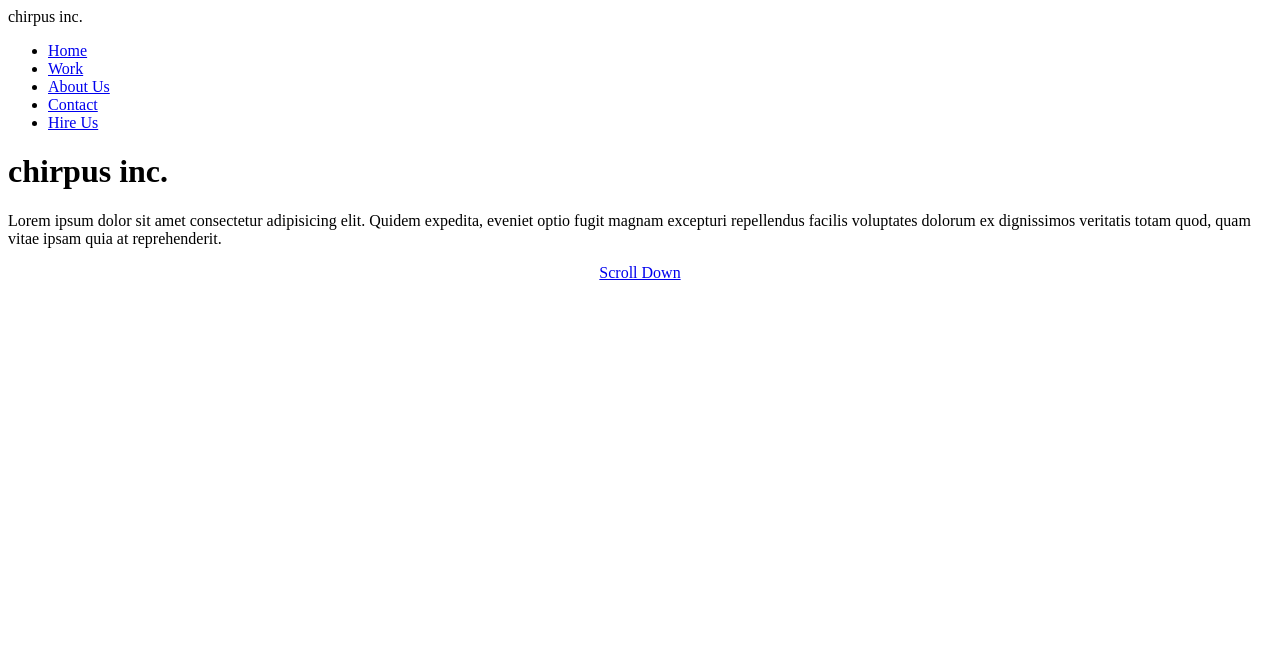
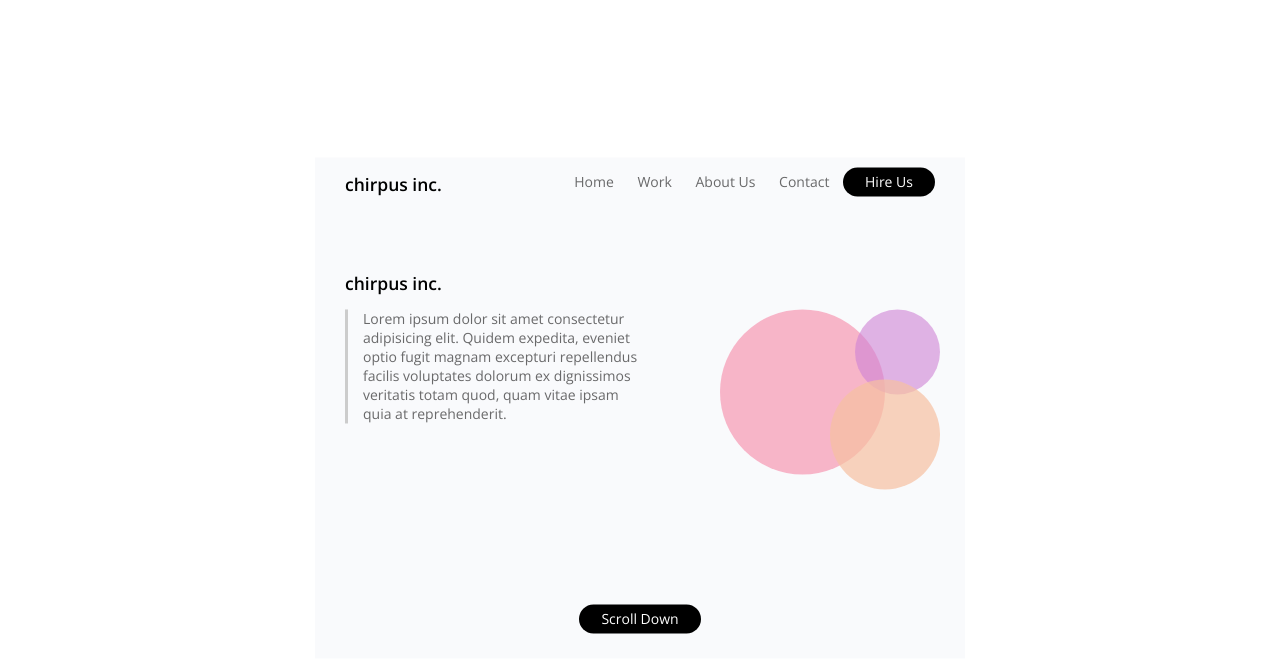
Before and after one commit to elilemons/html-css-lab-01, a plain HTML site: page index.html in a window 1280 px wide. Drawn offline with nearby package versions, Linux system fonts and the light colour scheme.

Commit message:
Mockup now coded

```diff
--- a/index.html
+++ b/index.html
@@ -1,39 +1,50 @@
 <!DOCTYPE html>
 <html>
+
 <head>
     <meta charset="utf-8" />
     <meta http-equiv="X-UA-Compatible" content="IE=edge">
     <title>chirpus inc.</title>
     <meta name="viewport" content="width=device-width, initial-scale=1">
+    <link href="https://fonts.googleapis.com/css?family=Open+Sans:400,600,700" rel="stylesheet">
     <link rel="stylesheet" type="text/css" media="screen" href="main.css" />
 </head>
+
 <body>
-    <nav class="nav">
+    <div class="a-container-to-contain-them-all">
+        <nav class="nav container">
             <span class="chirpus">
                 chirpus inc.
             </span>
-        <ul>
-            <li><a href="#">Home</a></li>
-            <li><a href="#">Work</a></li>
-            <li><a href="#">About Us</a></li>
-            <li><a href="#">Contact</a></li>
-            <li><a class="button1" id="navbutton" href="#">Hire Us</a></li>
+            <ul class="nav-items">
+                <li class="nav-item"><a href="#">Home</a></li>
+                <li class="nav-item"><a href="#">Work</a></li>
+                <li class="nav-item"><a href="#">About Us</a></li>
+                <li class="nav-item"><a href="#">Contact</a></li>
+                <li class="nav-item"><a class="button1" id="navbutton" href="#">Hire Us</a></li>
             </ul>
         </nav>
 
-    <main class="container">
+        <main class="main-content">
+            <section class="container">
+                <h1 class="chirpus">chirpus inc.</h1>
                 <div class="container-left">
-            <h1 class="chirpus">chirpus inc.</h1>
-            <p class="body-text">Lorem ipsum dolor sit amet consectetur adipisicing elit. Quidem expedita, eveniet optio fugit magnam excepturi repellendus facilis voluptates dolorum ex dignissimos veritatis totam quod, quam vitae ipsam quia at reprehenderit.</p>
+                    <p class="body-text">Lorem ipsum dolor sit amet consectetur adipisicing elit. Quidem expedita,
+                        eveniet optio fugit magnam excepturi repellendus facilis voluptates dolorum ex dignissimos
+                        veritatis totam quod, quam vitae ipsam quia at reprehenderit.</p>
                 </div>
 
                 <div class="container-right">
-            <div class="cirle-pink"></div>
-            <div class="cirle-purple"></div>
-            <div class="cirle-tan"></div>
+                    <div class="circle-container">
+                        <div class="circle circle-pink"></div>
+                        <div class="circle circle-purple"></div>
+                        <div class="circle circle-tan"></div>
+                    </div>
                 </div>
                 <div class="scroll"><a href="#">Scroll Down</a></div>
+            </section>
         </main>
+    </div>
+</body>
 
-</body>
 </html>
--- a/main.css
+++ b/main.css
@@ -1,4 +1,107 @@
+
+html {
+    font-size: 14px;
+}
+body {
+    background-color: white;
+    font-family: 'Open Sans', sans-serif;
+    color: #69696a;
+    height: 100vh;
+}
+h1, h2, h3, h4, h5, h6 { color: #000; font-weight: 600;}
+.a-container-to-contain-them-all {
+    background-color: #f9fafc;
+    width: 650px;
+    margin: 0 auto;
+    position: relative;
+    top: 50%;
+    transform: translateY(-50%);
+}
+.container {
+    padding: 0 30px;
+}
+.nav {
+    padding-top: 15px;
+    padding-bottom: 30px;
+}
+.nav-items {
+    float: right;
+    padding: 0; /* override browser */
+    margin: 0; /* override browser */
+}
+.nav-item {
+    display: inline-block;
+}
+.nav-item > a {
+    text-decoration: none;
+    color: #69696a;
+    padding: 0 10px;
+}
+#navbutton {
+    background-color: black;
+    color: white;
+    padding: 5px 22px;
+    border-radius: 30px;
+}
+.chirpus {
+    font-size: 1.25em;
+    font-weight: 600;
+    color: #000;
+}
+.main-content {
+    padding: 30px 0;
+}
+.container-left {
+    width: 50%;
+    float: left;
+    border-left: 3px solid #ccc;
+    margin-right: -15px;
+}
+.body-text {
+    margin: 0 0 0 15px;
+}
+.container-right {
+    width: 50%;
+    float: right;
+    margin-left: -15px;
+}
+.circle {
+    border-radius: 50%;
+    position: absolute;
+}
+.circle-container {
+    position: relative;
+    width: 300px;
+    height: 300px;
+}
+.circle-pink {
+    width: 165px;
+    height: 165px;
+    background-color: rgba(247, 136, 167, 0.6);
+    right: 55px;
+}
+.circle-purple {
+    width: 85px;
+    height: 85px;
+    background-color: rgba(207, 130, 213, 0.6);
+    right: 0;
+}
+.circle-tan {
+    width: 110px;
+    height: 110px;
+    background-color: rgba(247, 193, 162, 0.7);
+    bottom: 120px;
+    right: 0;
+}
+.scroll {
+    clear: both;
+    text-align: center;
+    display: block;
+}
 .scroll > a {
- text-align: center;
- display: block;
+    border-radius: 30px;
+    background: black;
+    color: white;
+    padding: 5px 22px;
+    text-decoration: none;
 }
```
Lines whose indentation alone changed are shown as unchanged.
